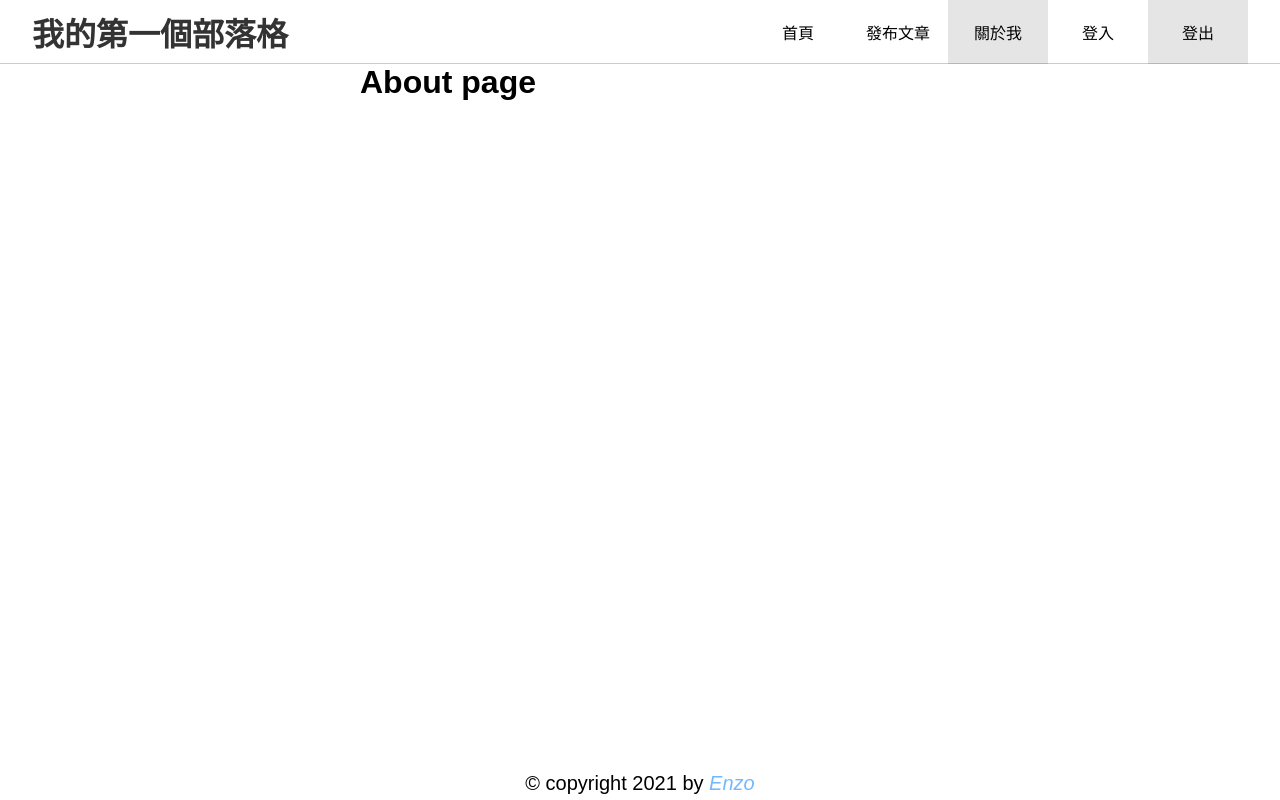
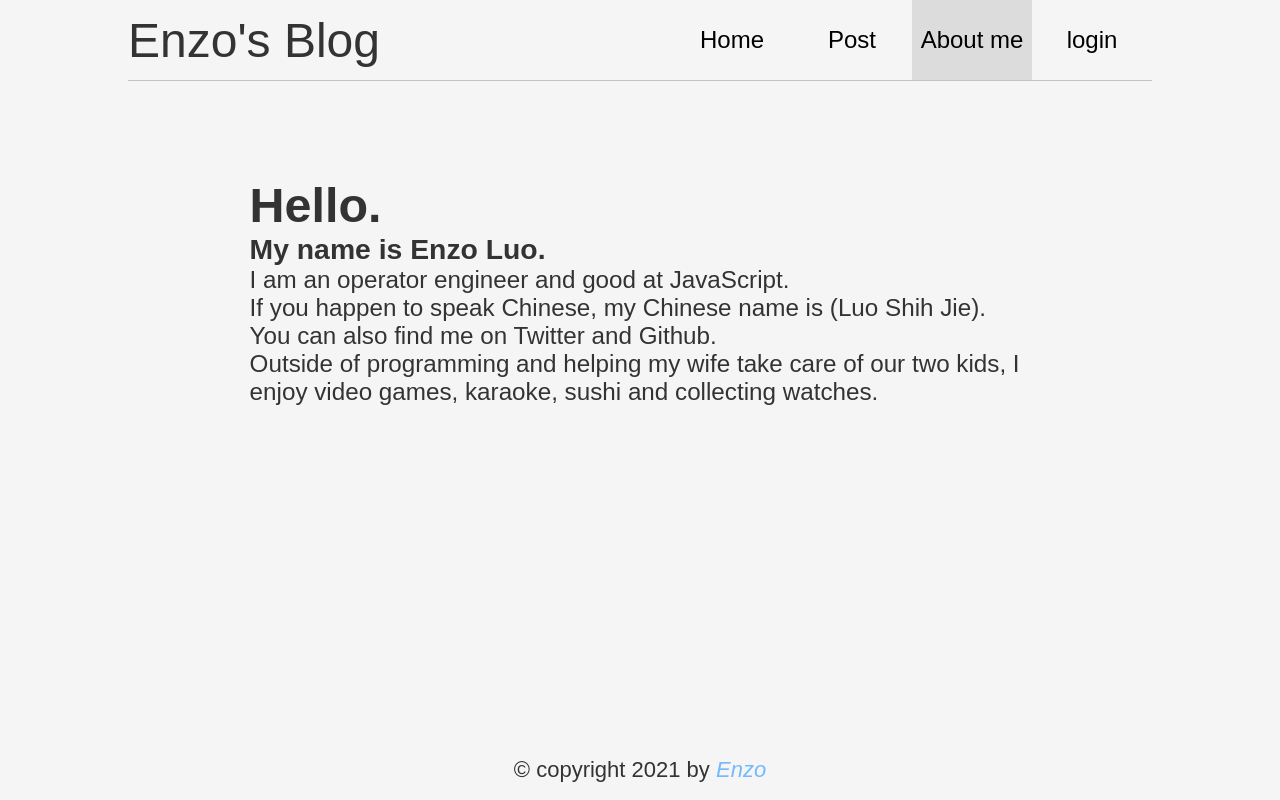
Before and after one commit to CoolizzLuo/coolizz-blog, a React (Create React App) app: page /#/about in a window 1280 px wide. Built offline with nearby package versions, Linux system fonts and the light colour scheme; no server answers; a web font is replaced by a local one.

Commit message:
add login function

```diff
--- a/src/commons/axios.js
+++ b/src/commons/axios.js
@@ -3,7 +3,7 @@ import { getAuthToken } from '../utils'
 
 const axios = baseURL => {
   const instance = _axios.create({
-    baseURL: baseURL || 'http://localhost:3004/',
+    baseURL: baseURL || 'https://student-json-api.lidemy.me/',
     timeout: 1000
   });
 
--- a/src/components/App.js
+++ b/src/components/App.js
@@ -9,7 +9,6 @@ import { getAuthToken } from '../utils'
 
 
 const Root = styled.div`
-  padding-top: 64px;
 `
 
 
--- a/src/components/Footer.js
+++ b/src/components/Footer.js
@@ -1,8 +1,8 @@
 import styled from "@emotion/styled/macro";
 
 const FooterContainer = styled.footer`
-  padding: 4px 0;
-  font-size: 20px;
+  padding: 16px 0 16px;
+  font-size: 22px;
   text-align: center;
 
   a {
--- a/src/components/Header.js
+++ b/src/components/Header.js
@@ -5,30 +5,21 @@ import { AuthContext } from '../context'
 import { setAuthToken } from '../utils'
 
 
-const HeaderContainer = styled.div`
-  height: 64px;
+const HeaderContainer = styled.header`
   display: flex;
+  width: 100%;
   justify-content: space-between;
   align-items: center;
-  position: fixed;
-  top: 0;
-  left: 0;
-  right: 0;
   border-bottom: 1px solid rgba(0, 0, 0, 0.2);
-  padding: 0px 32px;
-  box-sizing: border-box;
 `
 
 const Brand = styled(Link)`
-  font-size: 32px;
-  font-weight: 700;
+  font-size: 2rem;
 `
 
 const NavbarList = styled.div`
   display: flex;
-  align-items: center;
-  height: 64px;
-
+  height: 80px;
 `
 
 const Nav = styled(NavLink, {
@@ -39,7 +30,7 @@ const Nav = styled(NavLink, {
   align-items: center;
   height: 100%;
   box-sizing: border-box;
-  width: 100px;
+  width: 120px;
   cursor: pointer;
   color: #000;
   text-decoration: none;
@@ -48,10 +39,6 @@ const Nav = styled(NavLink, {
     background: rgba(0, 0, 0, 0.1);
   }
 `
-
-// &.${({activeClassName}) => activeClassName} {
-//   background: rgba(0, 0, 0, 0.1);
-// }
 
 const Header = ({ history }) => {
   const location = useLocation()
@@ -65,13 +52,13 @@ const Header = ({ history }) => {
 
   return (
     <HeaderContainer>
-      <Brand to="/">我的第一個部落格</Brand>
+      <Brand to="/">Enzo's Blog</Brand>
       <NavbarList>
-        <Nav exact to="/">首頁</Nav>
-        <Nav to="/new_post">發布文章</Nav>
-        <Nav to="/about">關於我</Nav>
-        <Nav to="/login">登入</Nav>
-        <Nav to="/" onClick={handleLogout}>登出</Nav>
+        <Nav exact to="/">Home</Nav>
+        <Nav to="/new_post">Post</Nav>
+        <Nav to="/about">About me</Nav>
+        { !user && <Nav to="/login">login</Nav> }
+        { user && <Nav to="/" onClick={handleLogout}>log out</Nav> }
       </NavbarList>
     </HeaderContainer>
   )
--- a/src/components/Layout.js
+++ b/src/components/Layout.js
@@ -3,13 +3,19 @@ import Header from './Header'
 import Footer from './Footer'
 
 const Wrapper = styled.div`
-
+  display: flex;
+  flex-direction: column;
+  align-items: center;
+  margin: 0 auto;
+  width: 80%;
 `
 
 const Container = styled.div`
   text-align: center;
-  height: calc(100vh - 96px);
-  width: 70%;
+  height: calc(100vh - 140px);
+  width: 100%;
+  overflow: auto;
+  padding: 2rem 1rem;
 `
 
 
--- a/src/pages/AboutPage.js
+++ b/src/pages/AboutPage.js
@@ -1,10 +1,24 @@
+import styled from '@emotion/styled'
 import Layout from '../components/Layout'
 
+
+const Container = styled.div`
+  width: 80%;
+  margin: 2rem auto 0;
+  font-size: calc(20px + 0.33vw);
+  text-align: left;
+`
 
 const AboutPage = () => {
   return (
     <Layout>
-      <h1>About page</h1>
+      <Container>
+        <h1>Hello.</h1>
+        <h3>My name is Enzo Luo.</h3>
+        <p>I am an operator engineer and good at JavaScript.</p>
+        <p>If you happen to speak Chinese, my Chinese name is (Luo Shih Jie). You can also find me on Twitter and Github.</p>
+        <p>Outside of programming and helping my wife take care of our two kids, I enjoy video games, karaoke, sushi and collecting watches.</p>
+      </Container>
     </Layout>
   )
 }
--- a/src/pages/HomePage.js
+++ b/src/pages/HomePage.js
@@ -1,9 +1,48 @@
+import { useState, useEffect } from 'react'
+import styled from '@emotion/styled'
+import { Link } from 'react-router-dom'
 import Layout from '../components/Layout'
+import { getPosts } from '../WebAPI'
+
+
+const PostContainer = styled.div`
+  border-bottom: 1px solid rgba(0, 12, 34, 0.2);
+  padding: 16px;
+  display: flex;
+  align-items: flex-end;
+  justify-content: space-between;
+`
+
+const PostTitle = styled(Link)`
+  font-size: 24px;
+  color: #333;
+  text-decoration: none;
+  overflow: hidden;
+`
+const PostDate = styled.div`
+  color: rgba(0, 0, 0, 0.8);
+`
+
+const Post = ({ post }) => {
+  return (
+    <PostContainer>
+      <PostTitle to={`/post/${post.id}`}>{post.title}</PostTitle>
+      <PostDate>{new Date(post.createdAt).toLocaleString()}</PostDate>
+    </PostContainer>
+  )
+}
 
 const HomePage = () => {
+  const [posts, setPosts] = useState([])
+
+  useEffect(() => {
+    getPosts().then(setPosts)
+  }, []);
+
   return (
     <Layout>
       <h1>Home page</h1>
+      {posts.map(post => <Post key={post.id} post={post} />)}
     </Layout>
   )
 }
--- a/src/pages/LoginPage.js
+++ b/src/pages/LoginPage.js
@@ -1,15 +1,142 @@
+import { useContext } from 'react'
+import styled from '@emotion/styled'
+import decode from 'jwt-decode'
 import Layout from '../components/Layout'
+import axios from '../commons/axios'
+import { useForm } from "react-hook-form"
 import { toast } from 'react-toastify'
+import { AuthContext } from '../context'
+import { setAuthToken } from '../utils'
 
-const LoginPage = () => {
-  const test = () => {
-    toast.success('Update Cart mount')
+
+
+const LoginWrapper = styled.div`
+  display: flex;
+  height: 70%;
+  justify-content: center;
+  align-items: center;
+`
+
+const Form = styled.form`
+  font-size: .8rem;
+  width: 350px;
+  padding: 1.5rem 1.5rem 2rem;
+  border-radius: 10px;
+  background: #fff;
+  box-shadow: 0 0.5em 1em -0.125em rgb(10 10 10 / 10%), 0 0px 0 1px rgb(10 10 10 / 2%);
+`
+
+const Label = styled.label`
+  display: block;
+  text-align: left;
+  margin: .3rem 0;
+`
+
+const Input = styled.input`
+  font-size: .75rem;
+  padding: 7px 11px;
+  margin-bottom: .2rem;
+  outline: none;
+  width: 100%;
+  max-width: 100%;
+  background-color: white;
+  border: 1px #dbdbdb solid;
+  border-radius: 4px;
+  color: #363636;
+  box-shadow: inset 0 0.0625em 0.125em rgb(10 10 10 / 5%);
+
+  ${({ $danger }) => $danger && `
+    border-color: #fa7c91;
+  `}
+`
+
+const ErrorMsg = styled.p`
+  text-align: left;
+  color: #fa7c91;
+  font-weight: 300;
+`
+
+const Button = styled.button`
+  font-size: .8rem;
+  padding: 7px 16px;
+  width: 100%;
+  margin-top: .5rem;
+  background-color: #a29bfe;
+  border-color: transparent;
+  border-radius: 4px;
+  color: #fff;
+  cursor: pointer;
+`
+
+const LoginPage = ({ history }) => {
+  const { register, handleSubmit, formState: { errors } } = useForm()
+  const { user, setUser } = useContext(AuthContext)
+
+  const onSubmit = async (data) => {
+    const { username, password } = data
+
+    toast.promise(
+      axios.post('/login', { username, password}),
+      {
+        pending: 'Login...',
+        success: {
+          render({data}) {
+            if (data.data?.ok !== 1) return data.data.message
+            const { token } = data.data
+            setAuthToken(token)
+
+            const tokenUser = decode(token)
+            setUser(tokenUser.username)
+            history.push('/')
+            return  `Hi, ${tokenUser.username} welcome` || 'Login success 👌'
+          }
+        },
+        error: {
+          render({data}) {
+            return data.response.data?.message || 'Login rejected 🤯'
+          }
+        }
+      }
+    )
   }
 
   return (
     <Layout>
-      <h1>login page</h1>
-      <button onClick={test}>toast</button>
+      <LoginWrapper>
+        <Form onSubmit={handleSubmit(onSubmit)}>
+          <div>
+            <Label>Username</Label>
+            <Input
+              type="text"
+              placeholder="Username"
+              $danger={errors.username}
+              {...register(
+                "username",
+                { required: 'username is required'}
+              )}
+            />
+            { errors.username && <ErrorMsg>{ errors.username.message }</ErrorMsg> }
+          </div>
+          <div>
+            <Label>Password</Label>
+            <Input
+              type="password"
+              placeholder="Password"
+              $danger={errors.password}
+              {...register(
+                "password",
+                { required: 'password is required',
+                  minLength: {
+                    value: 6,
+                    message: 'cannot be less than 6 digits'
+                  }}
+              )}
+            />
+            { errors.password && <ErrorMsg>{ errors.password.message }</ErrorMsg> }
+          </div>
+          <Button>Login</Button>
+        </Form>
+      </LoginWrapper>
     </Layout>
   )
 }
--- a/src/styles/GlobalStyle.js
+++ b/src/styles/GlobalStyle.js
@@ -1,5 +1,4 @@
 import { css } from '@emotion/react'
-import styled from '@emotion/styled'
 
 const GlobalStyles = css`
   @font-face {
@@ -12,11 +11,17 @@ const GlobalStyles = css`
     padding: 0;
     list-style: none;
     font-family: "Cyber", Futura, sans-serif;
+    box-sizing: border-box;
+    color: #333;
+  }
+
+  html {
+    font-size: 24px;
+    background: whitesmoke;
   }
 
   a {
     text-decoration: none;
-    color: #333;
   }
 `
 
```
Also changed, not shown: src/commons/auth.js (added).
